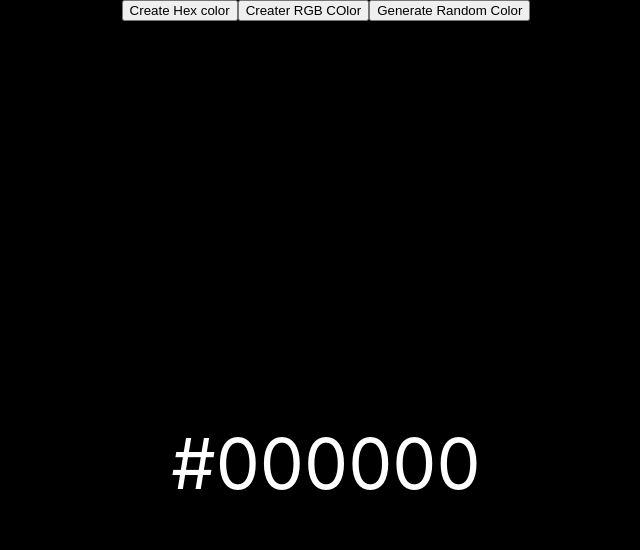
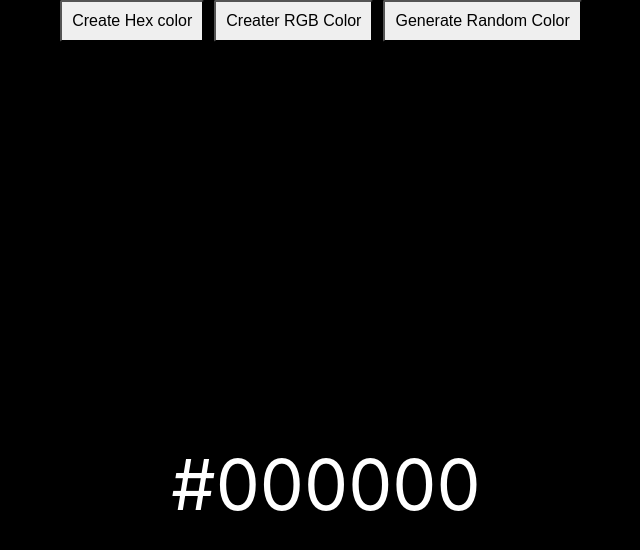
Before and after one commit to ashakeem/React-Interview-practice, a React (Create React App) app: page / in a window 1280 px wide. Shown: the top 550 px of the page, without its empty margins (314-954 px from the left). Built offline with nearby package versions, Linux system fonts and the light colour scheme.

Commit message:
RandomColor gen

```diff
--- a/src/components/random-color/RandomColor.jsx
+++ b/src/components/random-color/RandomColor.jsx
@@ -1,4 +1,5 @@
 import React, { useState } from "react";
+import './style.css'
 
 export default function RandomColor() {
   const [typeOfColor, setTypeOfColor] = useState("hex");
@@ -37,7 +38,7 @@ export default function RandomColor() {
         }}
       >
         <button onClick={() => setTypeOfColor("hex")}>Create Hex color</button>
-        <button onClick={() => setTypeOfColor("rgb")}>Creater RGB COlor</button>
+        <button onClick={() => setTypeOfColor("rgb")}>Creater RGB Color</button>
         <button
           onClick={
             typeOfColor === "hex"
--- a/src/components/random-color/style.css
+++ b/src/components/random-color/style.css
@@ -1,4 +1,11 @@
-.container{
-    width: 100vw;
-    height: 100vh;
+button{
+    margin-right: 10px;
+    padding: 10px;
+    border-radius: 2px;
+    font-size: medium;
 }
+
+button:hover{
+    background-color: green;
+color: antiquewhite;
+}
```
